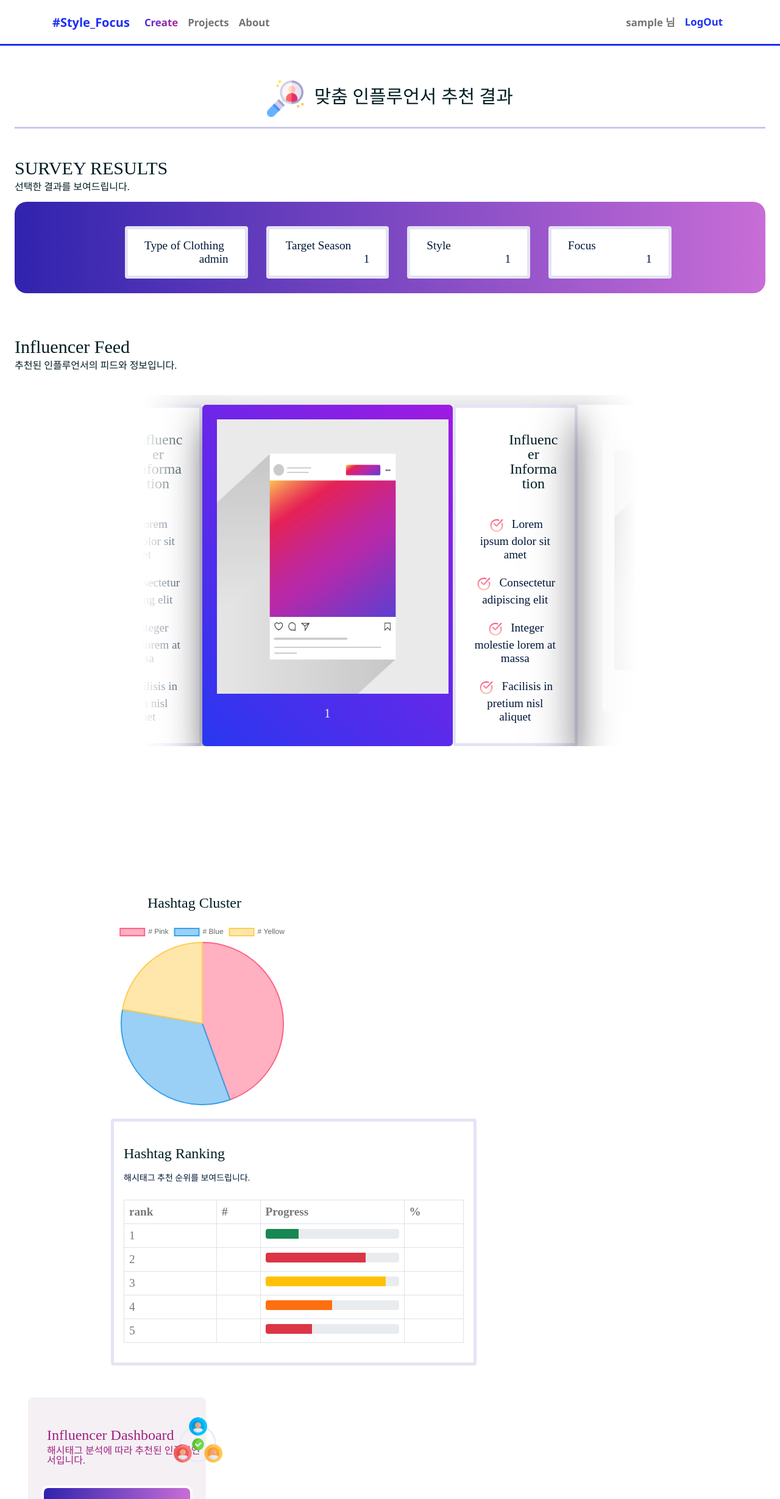
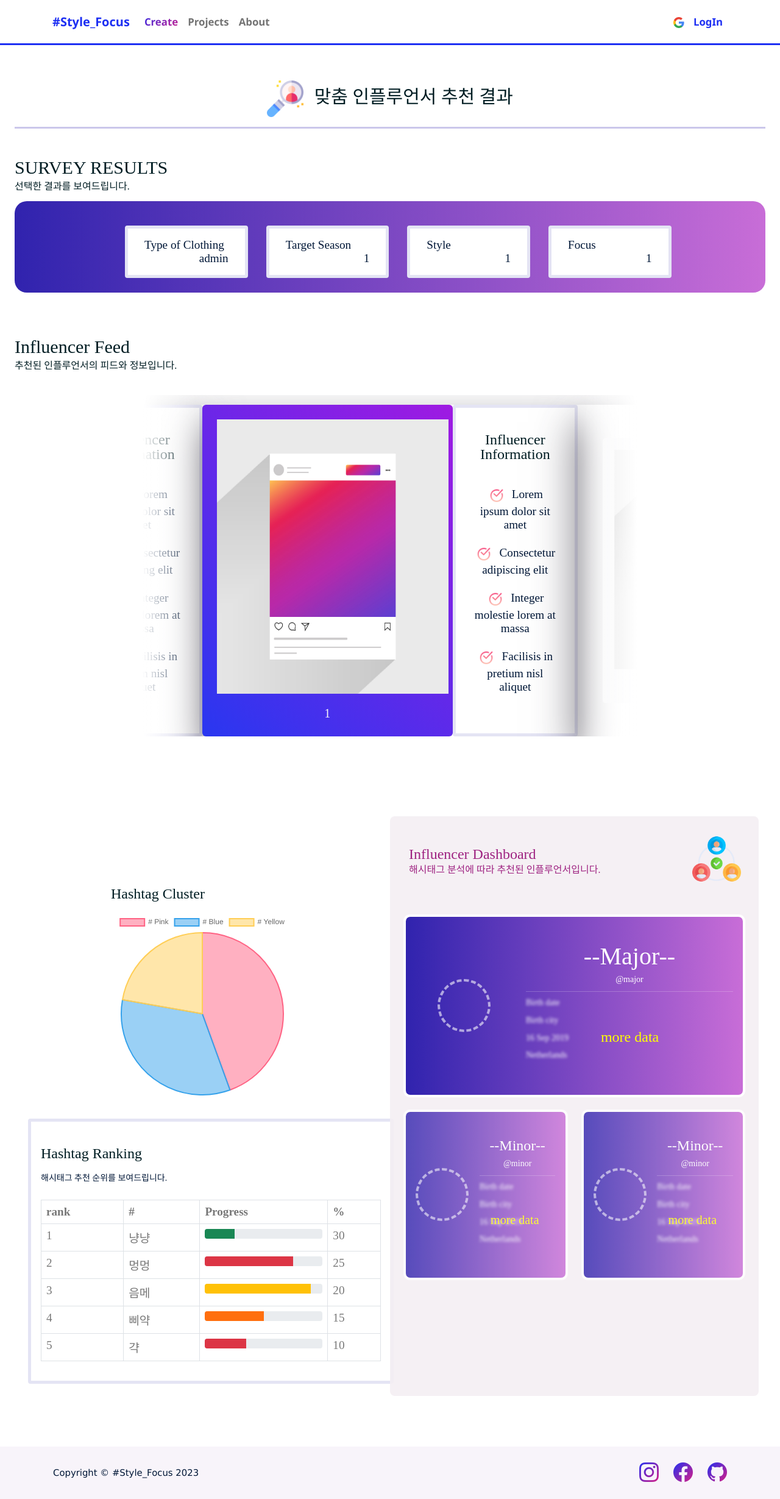
Before and after one commit to S0HYUNN/-_-, a Flask app: page /output in a window 1280 px wide. Shown: the whole page at 61% size. Run offline with Flask 3, Linux system fonts and the light colour scheme; the visitor is signed in with stand-in values (Sample User, id 1); some libraries are stand-ins or nearby versions; some web fonts are replaced.

Commit message:
:green_heart: ouput style change

```diff
--- a/main.py
+++ b/main.py
@@ -209,15 +209,6 @@ def get_rel_word():
 
     return json.dumps(result,ensure_ascii=False)
 
-
-@app.route('/output')
-def output():
-    ranking = request.args.get("ranking")
-    print(ranking)
-    return render_template('output_copy.html',
-                           type=session['type'], season=session['season'], style=session['style'], focus=session['focus'], username=session['username'],
-                           ranking=ranking)
-
 @app.route('/projects')
 def projects():
     if not ('name' in session):
--- a/static/css/output.css
+++ b/static/css/output.css
@@ -632,7 +632,7 @@ h6, .h6 {
 .card-title {
   margin-top: 1.5rem;
   margin-bottom: 1.2rem;
-  margin-left: 60px;
+  /* margin-left: 60px; */
 }
 
 .card-title2 {
--- a/templates/output_copy.html
+++ b/templates/output_copy.html
@@ -194,6 +194,7 @@
                 <h4 class="card-title">Hashtag Cluster</h4>
                 <canvas id="pieChart" width="300vw" height="300vh"></canvas>
                 <br>
+                </div>
                 <div class="card rank">
                   <div class="card-body">
                     <h4 class="card-title2">Hashtag Ranking</h4>
@@ -224,7 +225,7 @@
                               1
                             </td>
                             <td>
-
+                              냥냥
                             </td>
                             <td>
                               <div class="progress">
@@ -232,7 +233,7 @@
                               </div>
                             </td>
                             <td>
-
+                              30
                             </td>
                           </tr>
                           <tr>
@@ -240,7 +241,7 @@
                               2
                             </td>
                             <td>
-
+                              멍멍
                             </td>
                             <td>
                               <div class="progress">
@@ -248,7 +249,7 @@
                               </div>
                             </td>
                             <td>
-
+                             25
                             </td>
                           </tr>
                           <tr>
@@ -256,7 +257,7 @@
                               3
                             </td>
                             <td>
-
+                              음메
                             </td>
                             <td>
                               <div class="progress">
@@ -264,7 +265,7 @@
                               </div>
                             </td>
                             <td>
-
+                              20
                             </td>
                           </tr>
                           <tr>
@@ -272,7 +273,7 @@
                               4
                             </td>
                             <td>
-
+                              삐약
                             </td>
                             <td>
                               <div class="progress">
@@ -280,7 +281,7 @@
                               </div>
                             </td>
                             <td>
-
+                              15
                             </td>
                           </tr>
                           <tr>
@@ -288,7 +289,7 @@
                               5
                             </td>
                             <td>
-
+                              갹
                             </td>
                             <td>
                               <div class="progress">
@@ -296,7 +297,7 @@
                               </div>
                             </td>
                             <td>
-
+                              10
                             </td>
                           </tr>
                         </tbody>
```
